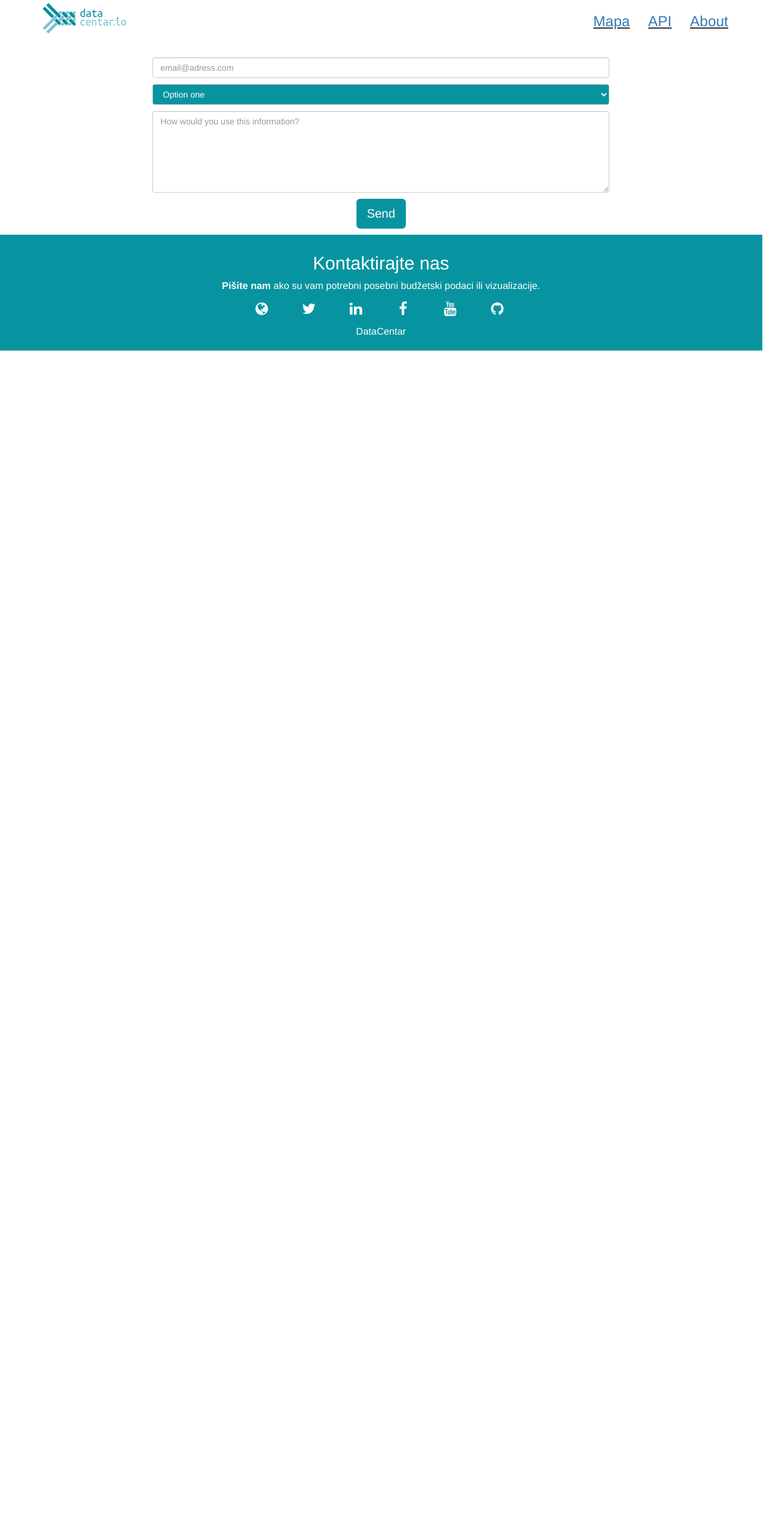
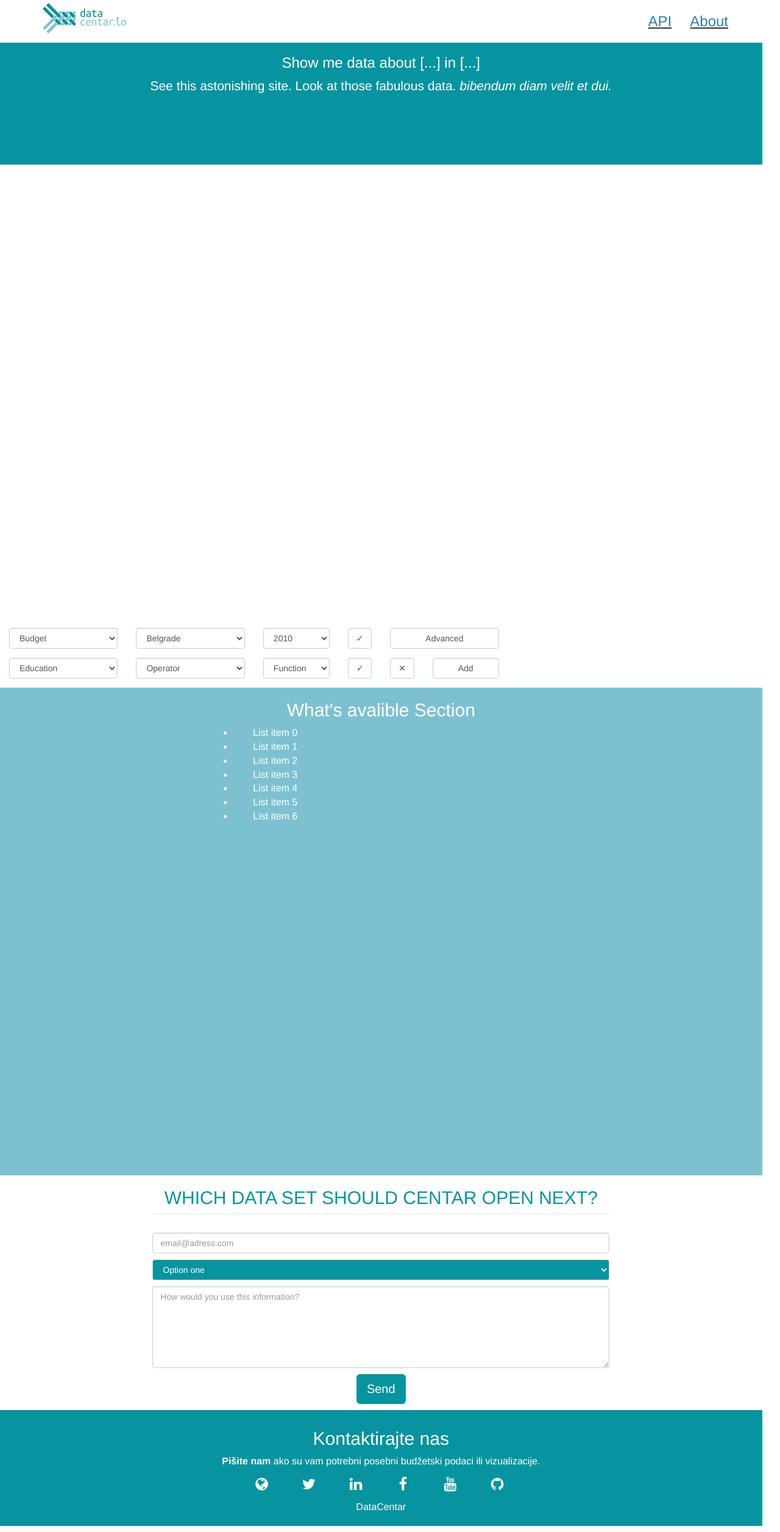
Before and after one commit to crtarsorg/data-centar, a Flask app: page /search/ in a window 1280 px wide. Shown: the whole page at 61% size. Before the commit the page ends 575 px from the top, so only its background shows below. Run offline with Flask 2, Linux system fonts and the light colour scheme; some libraries are stand-ins or nearby versions.

Commit message:
bug fixes and some work for search page

```diff
--- a/app/static/css/style.css
+++ b/app/static/css/style.css
@@ -3,6 +3,7 @@
 ==================================*/
 
 body{font-size: 16px;}
+.margin-auto{margin:auto;}
 
 /*=====  End of Whole page  ======*/
 
@@ -20,7 +21,9 @@
 
 .padding-10{padding: 10px 0;}
 .section-height{ min-height: 100vh; }
-.intro{padding-top: 70px;}
+.intro{padding-top: 70px;margin-bottom: 70px;height: 120vh;}
+
+header.container-fluid.section-height.intro.section-height {}
 
 .btn-white-border,.btn-white-border:hover,.btn-white-border:active{
     background-color: #0794A0; /* prim-col */
@@ -36,7 +39,7 @@
     padding-bottom: 56.25%;
     height: 0;
     overflow: hidden;
-    /* max-width: 80%; */
+    max-width: 100%;
     margin: auto;
     border: 3px solid #7DC1D1;
 }
@@ -130,3 +133,14 @@
 	border: 2px solid #0794A0;
 }
 /*=====  End of about page  ======*/
+
+/*===================================
+=            Search page            =
+===================================*/
+
+.content-dataset{
+	width: 35%;
+	margin: auto;
+}
+
+/*=====  End of Search page  ======*/
--- a/app/templates/layout.html
+++ b/app/templates/layout.html
@@ -95,9 +95,9 @@
                     <li class="hidden">
                         <a href="#page-top"></a>
                     </li>
-                    <li>
+                    <!-- <li>
                         <a class="page-scroll" href="{{ url_for('map.index') }}">Mapa</a>
-                    </li>
+                    </li> -->
                     <li>
                         <a class="page-scroll" href="{{ url_for('api.index') }}">API</a>
                     </li>
--- a/app/templates/mod_search/index.html
+++ b/app/templates/mod_search/index.html
@@ -1,4 +1,100 @@
 {% extends "layout.html" %}
 {% block body %}
+<header class="intro ">
+    <div class="intro-body">
+        <div>
+          <div class="height-110 white-content primary-color">
+           <div class="col-md-8 col-md-offset-2 height-110">
+            <h3 class="text-center">Show me data about [...] in [...]</h3>
+                     <p class="text-center lead">
+                        See this astonishing site. Look at those fabulous data. <em>bibendum diam velit et dui.</em>
+                    </p>
+                    </div>
+          </div>
+
+        </div>
+    </div>
+</header>
+
+<!-- Search params Section -->
+<section id="searchParamsS" class="container-fluid  primary-content-color text-center">
+	<div class="row">
+		<div class="col-md-8">
+			<form action="" class="form-horizontal" role="form">
+				<div class="form-group">
+					<div class="col-xs-3">
+						<select class="form-control " name="" id="">
+							<option value="">Budget</option>
+						</select>
+					</div>
+					<div class="col-xs-3">
+						<select class="form-control" name="" id="">
+							<option value="">Belgrade</option>
+						</select>
+					</div>
+					<div class="col-xs-2">
+						<select class="form-control" name="" id="">
+							<option value="">2010</option>
+						</select>
+					</div>
+					<div class="col-xs-1">
+						<button class="form-control text-center" >&#x2713;</button>
+					</div>
+					<div class="col-xs-3">
+						<button class="form-control" >Advanced</button>
+					</div>
+				</div>
+				<div class="form-group">
+					<div class="col-xs-3">
+						<select class="form-control" name="" id="">
+								<option value="">Education</option>
+						</select>
+					</div>
+					<div class="col-xs-3">
+						<select class="form-control" name="" id="">
+							<option value="">Operator</option>
+						</select>
+					</div>
+					<div class="col-xs-2">
+						<select class="form-control" name="" id="">
+							<option value="">Function</option>
+						</select>
+					</div>
+					<div class="col-xs-1 text-center">
+						<button class="form-control" >&#x2713;</button>
+					</div>
+					<div class="col-xs-1 text-center">
+						<button class="form-control" >&#x2715;</button>
+					</div>
+					<div class="col-xs-2 text-center">
+						<button class="form-control" >Add</button>
+					</div>
+				</div>
+			</form>
+		</div>
+	</div>
+
+</section>
+
+<!-- Data sets Section -->
+<section id="dataSetS" class="container-fluid section-height secondary-color content-section text-center white-content">
+    <div class="row">
+        <div class="col-md-6 col-md-offset-3">
+            <h2>What's avalible Section</h2>
+            <div class="content-dataset col-lg-8 col-lg-offset-2">
+            	<ul>
+	            	<li>List item 0</li>
+	            	<li>List item 1</li>
+	            	<li>List item 2</li>
+	            	<li>List item 3</li>
+	            	<li>List item 4</li>
+	            	<li>List item 5</li>
+	            	<li>List item 6</li>
+	            </ul>
+            </div>
+
+        </div>
+    </div>
+</section>
 
 {% endblock %}
```
Also changed, not shown: app/templates/mod_landing_page/index.html (+5 -5 lines).
